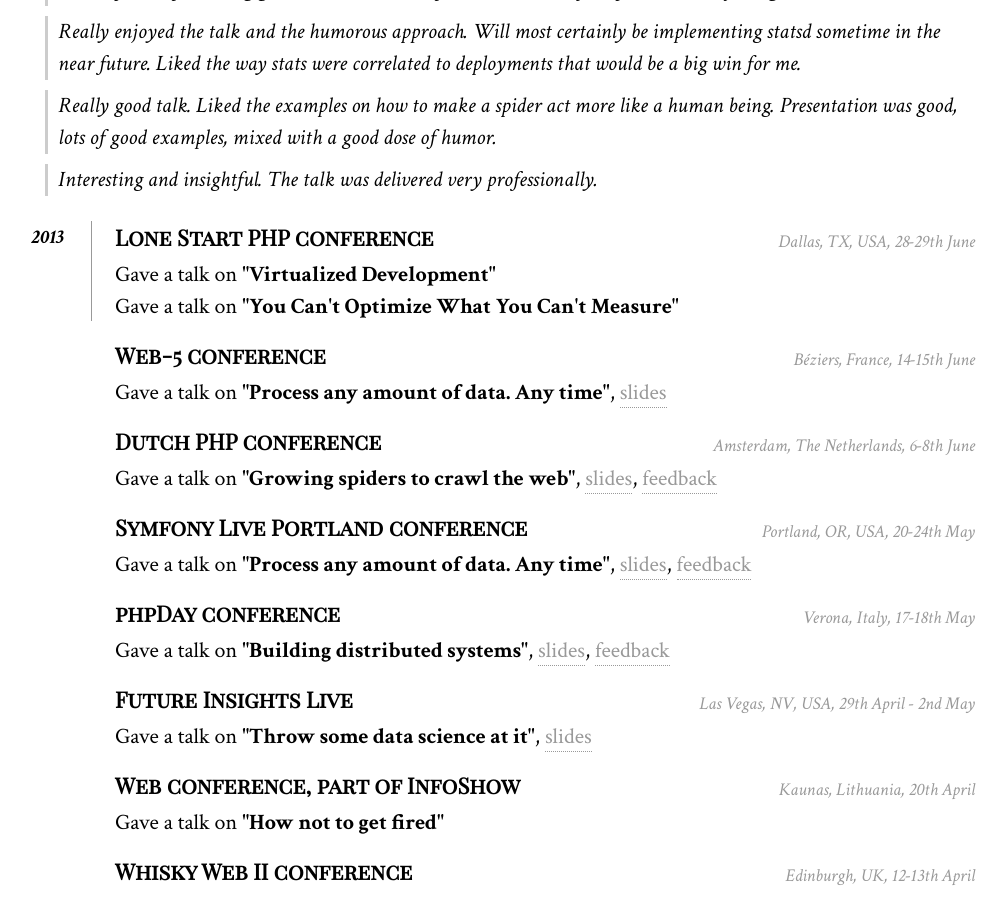
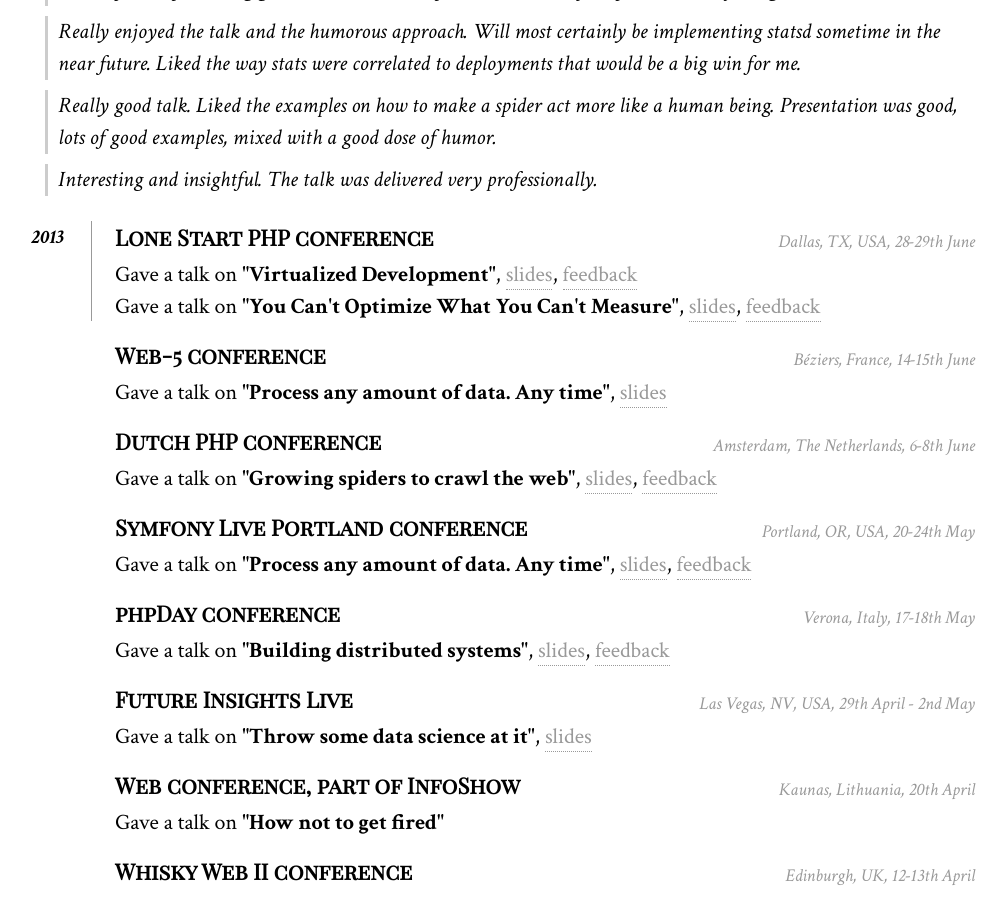
Before and after one commit to juokaz/juokaz.com, a Jekyll site: the page built from conferences.html, in a window 1280 px wide and 900 px high, scrolled down 332 px. Shown: the whole window, without its empty margins (145-1152 px from the left). Built offline with Jekyll 4.4.1, drawn with Linux system fonts in a browser that asks for light colours; nearby versions of some CDN libraries; comment, search, counter and statistics services are not loaded; some of the changed lines change nothing that is shown.

```diff
--- a/_config.yml
+++ b/_config.yml
@@ -9,7 +9,11 @@
       date: 28-29th June
       spoken:
           - title: "Virtualized Development"
+            feedback: http://joind.in/talk/view/8698
+            slides: http://www.slideshare.net/juokaz/virtualized-development-lone-star-php
           - title: "You Can't Optimize What You Can't Measure"
+            feedback: http://joind.in/talk/view/8697
+            slides: http://www.slideshare.net/juokaz/you-cant-optimize-what-you-cannot-measure-lone-star-php
     - title: Web-5 conference
       location: Béziers, France
       date: 14-15th June
```
